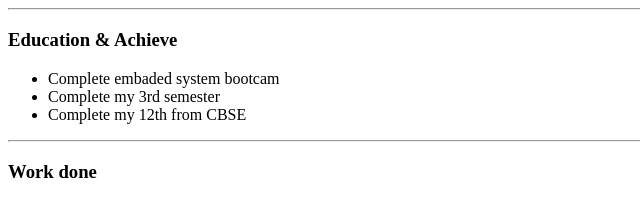
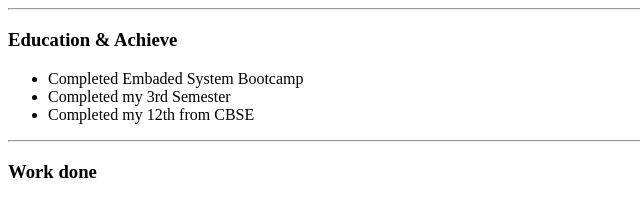
Before and after one commit to adityasharma8210/CV, a plain HTML site: page index.html in a window 1280 px wide. Shown: the part 367-565 px from the top of the page, 0-640 px from the left. Drawn offline with Linux system fonts and the light colour scheme.

Commit message:
Update index.html

```diff
--- a/index.html
+++ b/index.html
@@ -29,9 +29,9 @@
 
   <h3>Education & Achieve</h3>
   <ul>
-    <li> Complete embaded system bootcam </li>
-    <li> Complete my 3rd semester</li>
-    <li> Complete my 12th from CBSE </li>
+    <li> Completed Embaded System Bootcamp </li>
+    <li> Completed my 3rd Semester</li>
+    <li> Completed my 12th from CBSE </li>
   </ul>
   <hr>
   <h3>Work done</h3>
```
